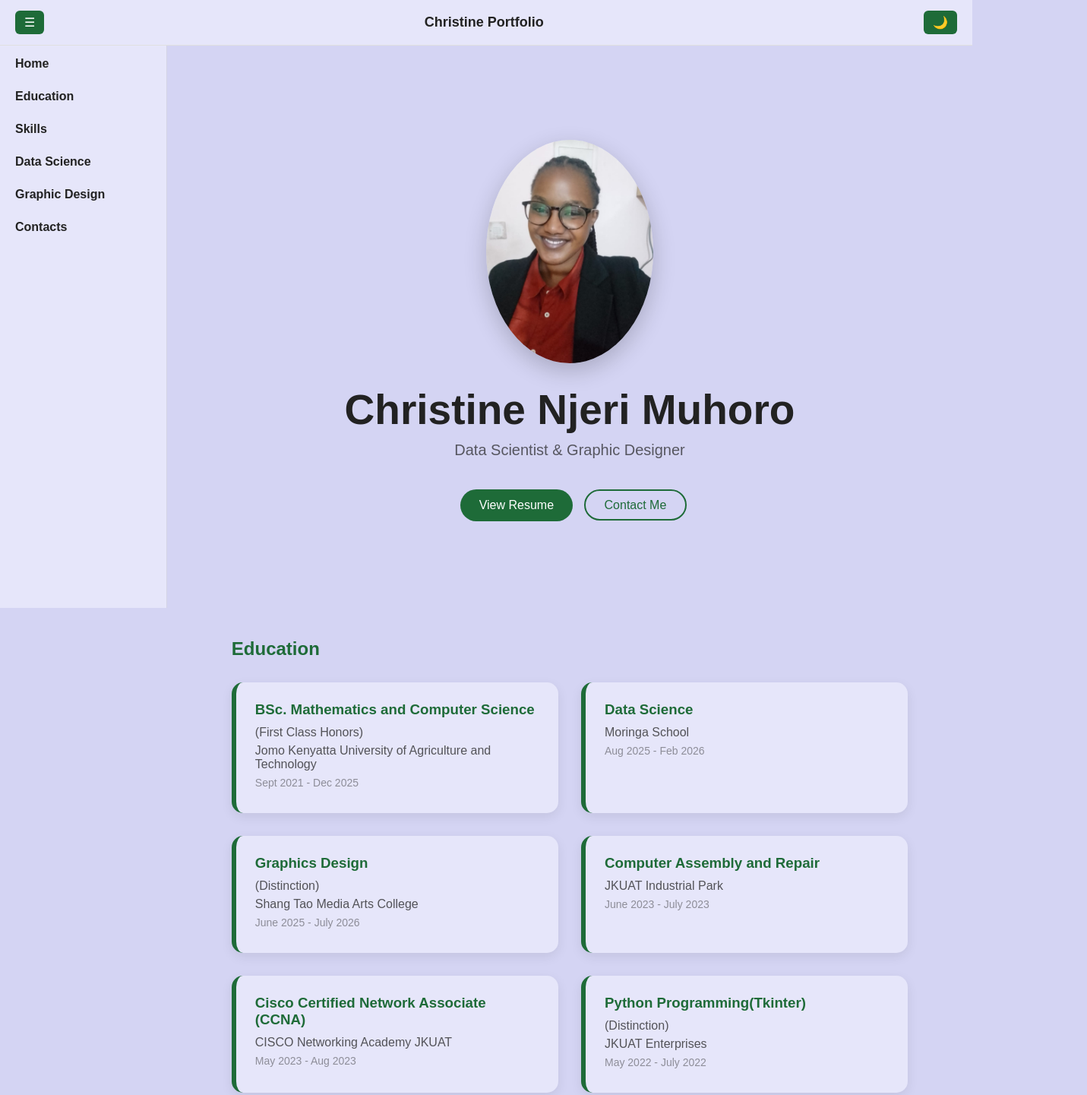
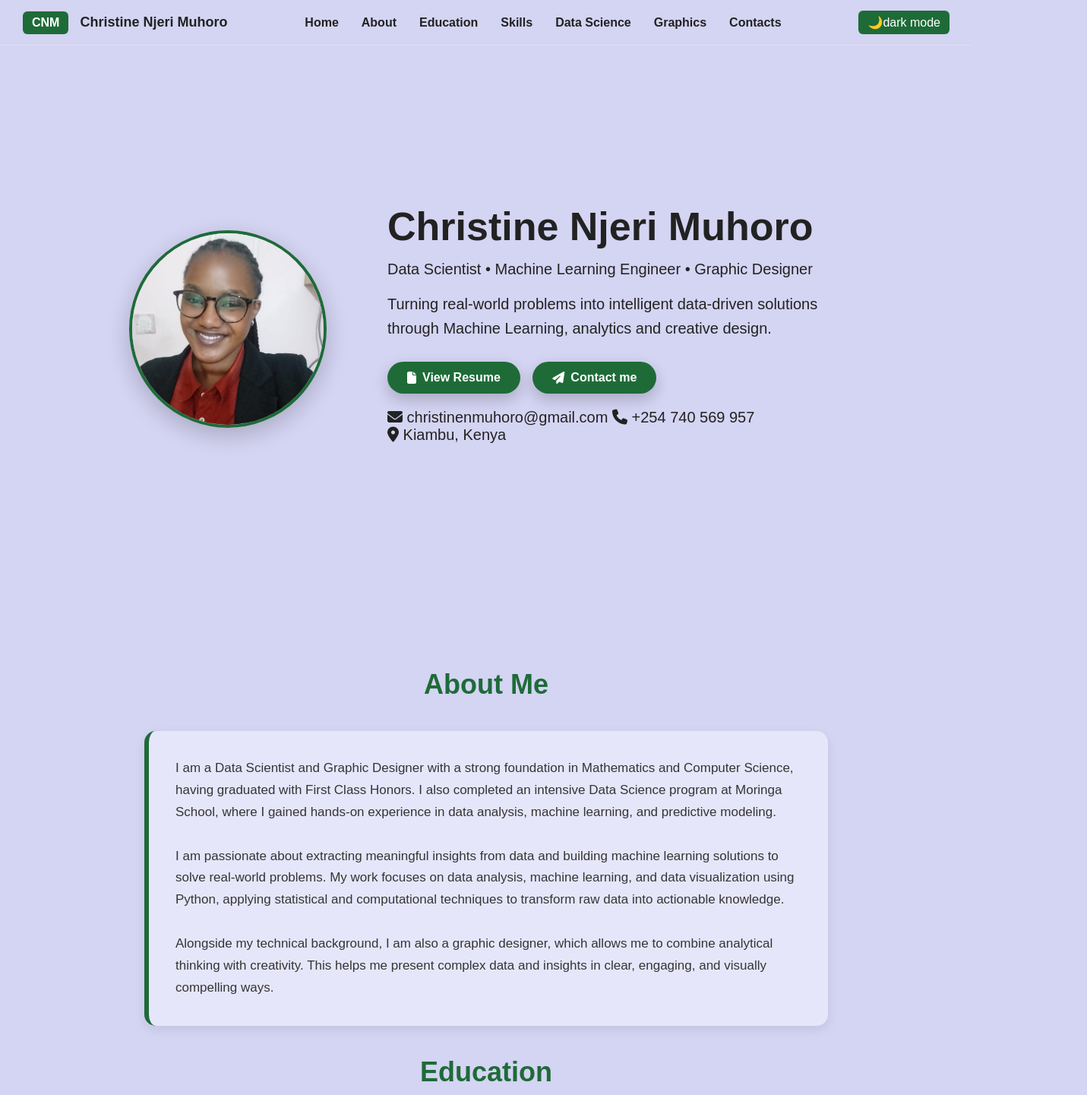
Before and after one commit to Christine-Muhoro/portfolio, a plain HTML site: page index.html in a window 1280 px wide. Shown: the top 1441 px of the page at 76% size, 1431 px wide, since content can reach past the window. Drawn offline with Linux system fonts and the light colour scheme.

Commit message:
added cv and some changes to app

```diff
--- a/index.html
+++ b/index.html
@@ -4,25 +4,30 @@
     <meta name="viewport" content="width=device-width, initial-scale=1.0">
     <title>Home</title>
     <link rel="stylesheet" href="style.css">
+    <link rel="stylesheet" href="https://cdnjs.cloudflare.com/ajax/libs/font-awesome/6.5.0/css/all.min.css">
 </head>
 <body>
 <header class="topbar">
-    <button id="sidebar-toggle">☰</button>
-    <h1 class="top-title">Christine Portfolio</h1>
-    <button id="themeToggle">☀️🌙</button>
-</header>
-
-<!-- ===== NAVBAR ===== -->
-<nav id="sidebar">
+    <div class="top-left">
+        <button id="sidebar-toggle">
+            <i class="fa-solid fa-bars"></i>
+        </button>
+        <h1 class="cnm-logo">CNM</h1>
+        <h1 class="top-title">Christine Njeri Muhoro</h1>
+    </div>
+    <nav id="nav-menu">
         <ul>
             <li><a href="#home">Home</a></li>
+            <li><a href="#about">About</a></li>
             <li><a href="#education">Education</a></li>
             <li><a href="#skills">Skills</a></li>
             <li><a href="#data-science">Data Science</a></li>
-        <li><a href="#graphics">Graphic Design</a></li>
+            <li><a href="#graphics">Graphics</a></li>
             <li><a href="#contacts">Contacts</a></li>
         </ul>
     </nav>
+    <button id="themeToggle">☀️light mode🌙dark mode</button>
+</header>
 
 <!-- ===== HERO SECTION ===== -->
 <section id="home">
@@ -30,16 +35,49 @@
     <div class="hero-img">
           <img src="images/me.jpeg">
     </div>
-    <div>
+    <div class="hero-text">
         <h1>Christine Njeri Muhoro</h1>
-        <p>Data Scientist & Graphic Designer</p>
-
-        <a class="btn" href="CV.pdf">View Resume</a>
-        <a class="btn-outline" href="#contacts">Contact Me</a>
+        <p>Data Scientist • Machine Learning Engineer • Graphic Designer</p>
+        <p class="hero-tagline">
+            Turning real-world problems into intelligent data-driven solutions
+            through Machine Learning, analytics and creative design.
+        </p>
+        <a class="btn" href="christine latest cv 2026.pdf">
+            <i class="fa-solid fa-file"></i> View Resume
+        </a>
+        <a class="btn" href="#contacts">
+            <i class="fa-solid fa-paper-plane"></i> Contact me
+        </a>
+        <p>
+            <i class="fa-solid fa-envelope"></i>
+            <a href="mailto:christinenmuhoro@gmail.com"> christinenmuhoro@gmail.com </a>
+            <i class="fa-solid fa-phone"></i>
+            <a href="tel:+254740569957"> +254 740 569 957</a><br>
+            <i class="fa-solid fa-location-dot"></i> Kiambu, Kenya
+        </p>
     </div>
 </div>
+
+<!-- ===== ABOUT SECTION ===== -->
 </section>
-
+<section id="about">
+<h2 class="section-title">About Me</h2>
+<div class="container about">
+<p>
+I am a Data Scientist and Graphic Designer with a strong foundation in Mathematics and Computer Science,
+having graduated with First Class Honors. I also completed an intensive Data Science program at
+Moringa School, where I gained hands-on experience in data analysis, machine learning, and
+predictive modeling.
+<br><br>
+I am passionate about extracting meaningful insights from data and building machine learning solutions
+to solve real-world problems. My work focuses on data analysis, machine learning, and data visualization
+using Python, applying statistical and computational techniques to transform raw data into actionable knowledge.
+<br><br>
+Alongside my technical background, I am also a graphic designer, which allows me to combine analytical thinking
+with creativity. This helps me present complex data and insights in clear, engaging, and visually compelling ways.
+</p>
+</div>
+</section>
 <!-- ===== EDUCATION SECTION ===== -->
 <section id="education">
     <h2 class="section-title">Education</h2>
@@ -163,14 +201,27 @@
 
 <!-- ===== DATA SCIENCE SECTION ===== -->
 <section id="data-science">
-    <h2 class="section-title">Data Science Projects -> Github Repositories</h2>
+    <h2 class="section-title">Data Science Projects</h2>
     <div class="container">
     <div class="data-science-projects">
 
-        <a href="https://github.com/Christine-Muhoro/Phase-4-twitter-sentiment-analysis-project" target="_blank">
         <div class="card">
             <img src="images/twitter.jpg" class="project-img">
             <h3>Twitter Sentiment Analysis</h3>
+            <p>A binary model that classifies tweets as positive and negative
+                and a multiclass model that classifies tweets as positive, negative and neutral,
+                 using Natural Language Processing techniques and
+                based on apple and google product reviews on Twitter.</p>
+            <div class="project-tools">
+                <span>Python</span>
+                <span>Pandas</span>
+                <span>NLP</span>
+                <span>Scikit-learn</span>
+            </div>
+
+<a class="btn" href="https://github.com/Christine-Muhoro/Phase-4-twitter-sentiment-analysis-project" target="_blank">
+View Repository
+</a>
         </div>
         </a>
 
@@ -247,36 +298,54 @@
     </div>
 </section>
 
-<!-- ===== CONTACTS SECTION ===== -->
-<footer class="footer">
+<!-- ===== CONTACT SECTION ===== -->
+<footer class="footer" id="contacts">
+    <div class="footer-top">
+        <h2>Contacts</h2>
+    </div>
+    <div class="footer-content">
+        <!-- CONTACT INFO -->
+        <div class="footer-column">
+            <p>
+                <i class="fa-solid fa-envelope"></i>
+                <a href="mailto:christinenmuhoro@gmail.com">
+                    christinenmuhoro@gmail.com
+                </a>
+            </p>
+            <p>
+                <i class="fa-solid fa-phone"></i>
+                <a href="tel:+254740569957">
+                    +254 740 569 957
+                </a>
+            </p>
+            <p>
+                <i class="fa-solid fa-location-dot"></i>
+                Kiambu, Kenya
+            </p>
+        </div>
+        <!-- SOCIAL LINKS -->
+        <div class="footer-column">
+            <div class="socials">
+                <a href="https://github.com/Christine-Muhoro" target="_blank">
+                    <i class="fa-brands fa-github"></i> GitHub
+                </a>
+                <a href="https://www.linkedin.com/in/christine-muhoro-84106b281/" target="_blank">
+                    <i class="fa-brands fa-linkedin"></i> LinkedIn
+                </a>
+            </div>
+        </div>
+        <!-- CV BUTTON -->
+        <div class="footer-column">
+            <h4>Resume</h4>
 
-    <div class="footer-top">
-        <h2>Let's work together 😊</h2>
+            <a href="christine latest cv 2026.pdf" class="btn" download>
+                <i class="fa-solid fa-download"></i> Download CV
+            </a>
         </div>
-
-    <div class="footer-content">
-
-        <div class="footer-column">
-            <h4>Contact</h4>
-            <p>Email: christinenmuhoro@email.com</p>
-            <p>Phone: +254 740 569 957...</p>
-            <p>Kiambu, Kenya</p>
-        </div>
-
-        <div class="footer-column">
-            <h4>Links</h4>
-            <a href="https://github.com/Christine-Muhoro" target="_blank">GitHub</a>
-            <a href="https://www.linkedin.com/in/christine-muhoro-84106b281/" target="_blank">LinkedIn</a>
-        </div>
-
-        <div class="footer-column">
-            <a href="#" class="btn">Download CV</a>
-        </div>
-
     </div>
 
     <div class="copyright">
-        © 2026 Christine Njeri
+        © 2026 Christine Njeri Muhoro
     </div>
 
 </footer>
--- a/script.js
+++ b/script.js
@@ -9,21 +9,21 @@ document.addEventListener("DOMContentLoaded", function () {
         // Detect system preference
         if (window.matchMedia('(prefers-color-scheme: dark)').matches) {
             document.body.classList.add('dark');
-            themeBtn.textContent = '☀️';
+            themeBtn.textContent = '☀️light mode';
         } else {
             document.body.classList.add('light');
-            themeBtn.textContent = '🌙';
+            themeBtn.textContent = '🌙dark mode';
         }
 
         themeBtn.addEventListener('click', () => {
             if (document.body.classList.contains('dark')) {
                 document.body.classList.remove('dark');
                 document.body.classList.add('light');
-                themeBtn.textContent = '🌙';
+                themeBtn.textContent = '🌙dark mode';
             } else {
                 document.body.classList.remove('light');
                 document.body.classList.add('dark');
-                themeBtn.textContent = '☀️';
+                themeBtn.textContent = '☀️light mode';
             }
         });
     }
@@ -31,20 +31,11 @@ document.addEventListener("DOMContentLoaded", function () {
     /* ================= SIDEBAR TOGGLE ================= */
 
     const sidebarBtn = document.getElementById("sidebar-toggle");
-    const sidebar = document.getElementById("sidebar");
+    const navMenu = document.getElementById("nav-menu");
 
-    if (sidebarBtn && sidebar) {
-        sidebarBtn.addEventListener("click", function () {
-            // MOBILE
-            if (window.innerWidth <= 768){
-                sidebar.classList.toggle("show");
-                return;
-            }
-            // DESKTOP
-            sidebar.classList.toggle("hidden");
-            document.body.classList.toggle("expanded");
-        });
-    }
+    sidebarBtn.addEventListener("click", function(){
+        navMenu.classList.toggle("show");
+    });
 
 
 });
--- a/style.css
+++ b/style.css
@@ -6,19 +6,50 @@
     font-family: Arial, Helvetica, sans-serif;
 }
 /* ===== TOP NAVBAR ===== */
+/* ===== TOPBAR LAYOUT ===== */
+
 .topbar{
     position:fixed;
     top:0;
     left:0;
     width:100%;
     height:60px;
-    background:var(--card);
-    border-bottom:1px solid var(--border);
     display:flex;
     align-items:center;
     justify-content:space-between;
-    padding:0 20px;
+    padding:0 30px;
+    background:var(--bg);
+    border-bottom:1px solid var(--border);
     z-index:2000;
+}
+
+.top-left{
+    display:flex;
+    align-items:center;
+    gap:15px;
+}
+
+/* navigation inside topbar (desktop) */
+
+#nav-menu ul{
+    display:flex;
+    gap:30px;
+    list-style:none;
+}
+
+#nav-menu a{
+    text-decoration:none;
+    font-weight:600;
+    color:var(--text);
+}
+
+#nav-menu a:hover{
+    color:var(--mainColor);
+}
+/* ===== DESKTOP NAV ===== */
+
+#sidebar-toggle{
+    display:none;
 }
 
 .top-title{
@@ -30,7 +61,8 @@ html{
 }
 
 #sidebar-toggle,
-#themeToggle{
+#themeToggle,
+.cnm-logo{
     background:var(--mainColor);
     color:white;
     border:none;
@@ -39,9 +71,16 @@ html{
     cursor:pointer;
     font-size:16px;
 }
+
 /* ===== GENERAL SECTIONS ===== */
 section{
     padding:20px 8%;
+}
+.section-title{
+    text-align:center;
+    font-size:36px;
+    margin-bottom:40px;
+    color:var(--mainColor);
 }
 .container{
     max-width:1250px;
@@ -69,6 +108,9 @@ section{
         --card: #223d34;
         --cardShadow: rgba(0,0,0,0.3);
         --border:#333;
+        --mainColor: #1e6b38;
+        --darkgradient: linear-gradient(135deg,#021d09,#099481);
+        --lightgradient: linear-gradient(135deg,#bcded3,#a9c8ff);
     }
 }
 
@@ -79,6 +121,7 @@ body.dark {
     --card: #223d34;
     --cardShadow: rgba(0,0,0,0.3);
     --border:#333;
+    --gradient: linear-gradient(135deg,#0b3b3b,#223d34);
 }
 
 body.light {
@@ -87,103 +130,103 @@ body.light {
     --card: #e6e6fa;
     --cardShadow: rgba(0,0,0,0.08);
     --border:#e0e0e0;
+    --gradient: linear-gradient(135deg,#d4d4f3,#e8ecff,#e6e6fa);
 }
 
 /* ===== APPLY VARIABLES ===== */
 body {
-    margin-left:220px;  /*space for sidebar*/
+    margin-left:0px;  /*space for sidebar*/
     padding-top:60px; /* space for topbar */
     background-color: var(--bg);
     color: var(--text);
     transition: background 0.3s, color 0.3s;
 }
 
-/* ===== NAVBAR ===== */
-nav{
-    position:fixed;
-    left:0;
-    top:60px;
-    width:220px;
-    height:calc(100vh - 60px);
-    background:var(--card);
-    border-right:1px solid var(--cardShadow);
-    padding:15px 20px;
-    display:flex;
-    flex-direction:column;
-    transition: transform 0.3s ease;
-    transform: translateX(0); /*visible by default*/
-    z-index:1000;
+
+/* buttons */
+.btn{
+    background:var(--mainColor);
+    color:white;
+    padding:12px 26px;
+    border-radius:40px;
+    text-decoration:none;
+    font-weight:600;
+    display:inline-flex;
+    align-items:center;
+    gap:8px;
+    box-shadow:0 8px 20px rgba(0,0,0,0.2);
+    transition:0.3s;
 }
-
-nav ul{
-    list-style:none;
-    display:flex;
-    flex-direction:column;
-    gap:25px;
-}
-nav a{
-    text-decoration:none;
-    color:var(--text);
-    font-weight:600;
-}
-nav a:visited{
-    color:var(--text);
-}
-
-nav a.active{
-    color:var(--mainColor);
-}
-nav a:hover{
-    color:var(--mainColor);
-}
-nav h1{
-    font-size:22px;
-    margin-bottom:20px;
-}
-
-nav.hidden{
-    transform: translateX(-220px);
-}
-
-body.expanded{
-    margin-left:0;
+.btn:hover{
+    transform:translateY(-3px);
 }
 
 /* ===== HERO SECTION ===== */
-.hero{
-    padding-top:0px;
-    min-height:calc(100vh - 80px); /* full viewport height minus navbar */
-    display:flex;
-    flex-direction:column;
-    justify-content:center;
-    align-items:center;
-    text-align:center;
-    gap:25px;
-}
 #home{
-    padding-top:20px;
-}
-.hero h1{
-    font-size:55px;
-    margin-bottom:10px;
+    padding:0;
 }
 
-.hero p{
+.hero{
+    min-height:100vh;
+    width:100%;
+    display:flex;
+    align-items:center;
+    justify-content:center;
+    gap:80px;
+    padding:10px 8% 60px;
+    background:var(--bg);
+}
+
+.hero-text{
+    max-width:600px;
+}
+
+.hero-text h1{
+    font-size:52px;
+    font-weight:700;
+    margin-bottom:15px;
+}
+
+.hero-text p{
     font-size:20px;
-    color:var(--text);
-    opacity:0.7;
+    margin-bottom:18px;
+}
+
+.hero-tagline{
+    font-size:18px;
+    line-height:1.6;
     margin-bottom:30px;
 }
 
+.hero .btn{
+    margin:10px 12px 20px 0;
+}
 .hero-img img{
-    width:220px;
+    width:260px;
+    aspect-ratio:1/1;           /* ensures perfect circle */
+    object-fit:cover;       /* prevents stretching */
+    object-position: 60% 20%;   /* keeps the top of the image visible */
     border-radius:50%;
+    border:4px solid var(--mainColor); /* stroke */
     box-shadow:0 10px 30px rgba(0,0,0,0.2);
 }
 
-h2.section-title{
-    margin-bottom:30px;
-    color:var(--mainColor);
+/* ===== ABOUT ===== */
+.about{
+    background:var(--card);
+    padding:35px;
+    border-radius:15px;
+    border-left:6px solid var(--mainColor);
+    box-shadow:0 5px 15px var(--cardShadow);
+    max-width:900px;
+    margin:auto;
+}
+
+.about p{
+    font-size:17px;
+    line-height:1.7;
+    color:var(--text);
+    opacity:0.9;
 }
 
 /* ===== PROJECT CARDS ===== */
@@ -277,7 +320,7 @@ h2.section-title{
     background:var(--card);
     padding:25px;
     border-radius:15px;
-    border-left:6px solid var(--mainColor); /* orange side line */
+    border-left:6px solid var(--mainColor); /* green side line */
     box-shadow:0 5px 15px var(--cardShadow);
     transition:0.3s;
 }
@@ -326,30 +369,6 @@ h2.section-title{
     border-radius:6px;
     background:var(--card);
     border:1px solid var(--cardShadow);
-}
-
-/* main button */
-.btn{
-    background:var(--mainColor);
-    color:white;
-    padding:12px 25px;
-    border-radius:30px;
-    text-decoration:none;
-    margin:10px;
-    display:inline-block;
-}
-
-/* outline button */
-.btn-outline{
-    border:2px solid var(--mainColor);
-    color:var(--mainColor);
-    padding:10px 25px;
-    border-radius:30px;
-    text-decoration:none;
-}
-
-.btn:hover{
-    opacity:0.85;
 }
 
 /* ===== NEW SKILLS STYLE ===== */
@@ -450,45 +469,62 @@ img{
 
 a{
     text-decoration:none;
-    color:var(--mainColor);
+    color:var(--text);
 }
 
 a:visited{
-    color:var(--mainColor);
+    color:var(--text);
 }
 
 a:hover{
+    color:var(--mainColor);
     opacity:0.8;
 }
 /* ===== MOBILE RESPONSIVE ===== */
 @media (max-width:768px){
 
-    nav{
-        transform: translateX(-220px); /* hidden by default on mobile */
-        z-index:1500;
+    .hero{
+        flex-direction:row;
+        text-align:center;
+        gap:60px;
     }
 
-    nav ul{
-        font-size:12px;
-        flex-direction:column;
-        gap:15px;
-        text-align:center;
+    .hero-img img{
+        width:180px;
+        aspect-ratio:1/1;
+    }
+    #sidebar-toggle{
+        display:block;
+        background:var(--mainColor);
+        color:white;
+        border:none;
+        padding:6px 10px;
+        border-radius:6px;
+        cursor:pointer;
     }
 
-    nav li a{
-        font-size:12px;
-        text-align:center;
+    #nav-menu{
+        position:fixed;
+        top:60px;
+        left:0;
+        width:220px;
+        height:calc(100vh - 60px);
+
+        background:var(--bg);
+        border-right:1px solid var(--border);
+
+        transform:translateX(-220px);
+        transition:0.3s;
+        padding:20px;
     }
 
-    nav h1{
-        font-size:14px;
-    }
-    body{
-        margin-left:0;
+    #nav-menu ul{
+        flex-direction:column;
+        gap:25px;
     }
 
-    nav.show{
-        transform: translateX(0);
+    #nav-menu.show{
+        transform:translateX(0);
     }
     .hero{
     min-height:auto;
```
Also changed, not shown: 1 other file. Lines whose indentation alone changed are shown as unchanged.
